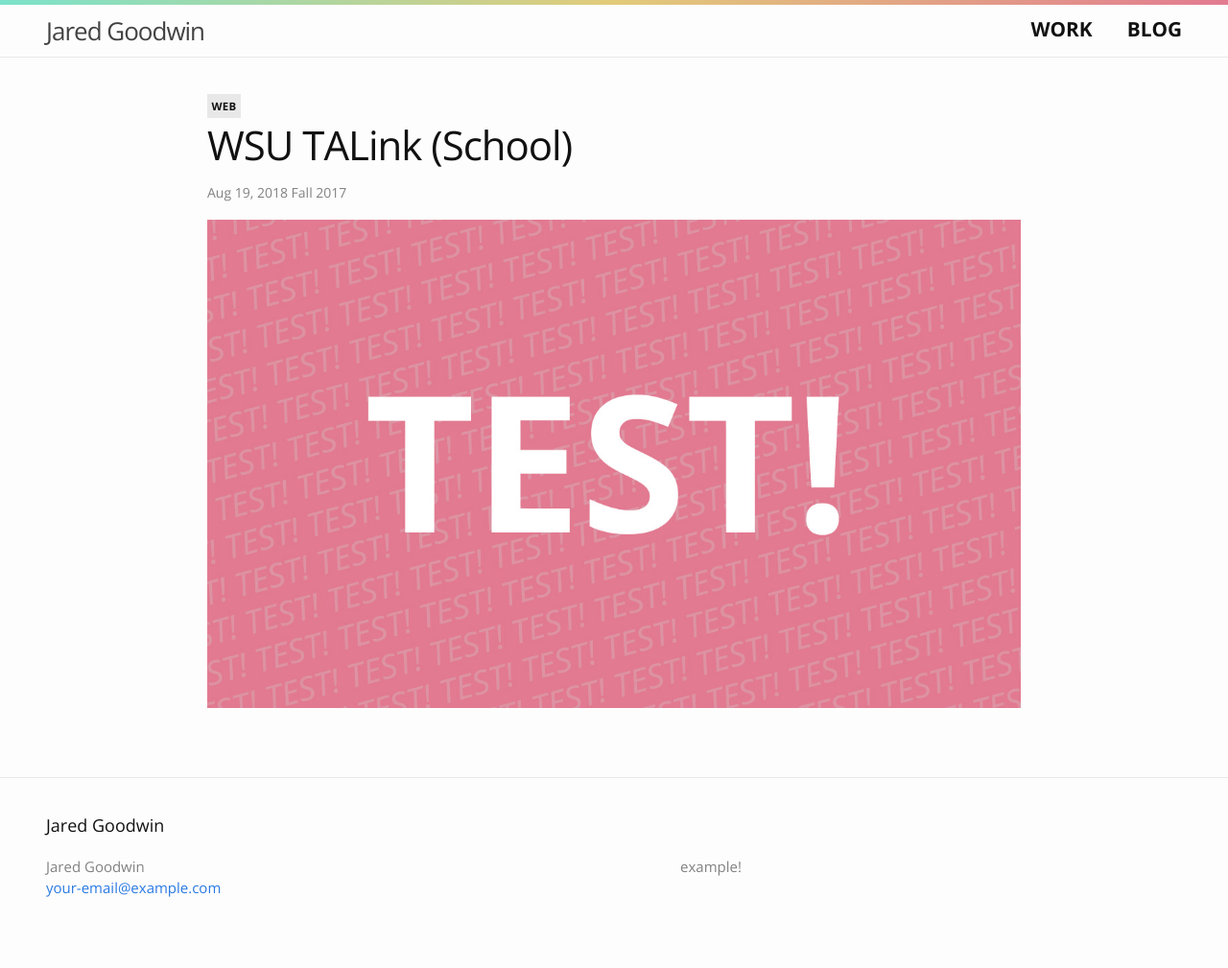
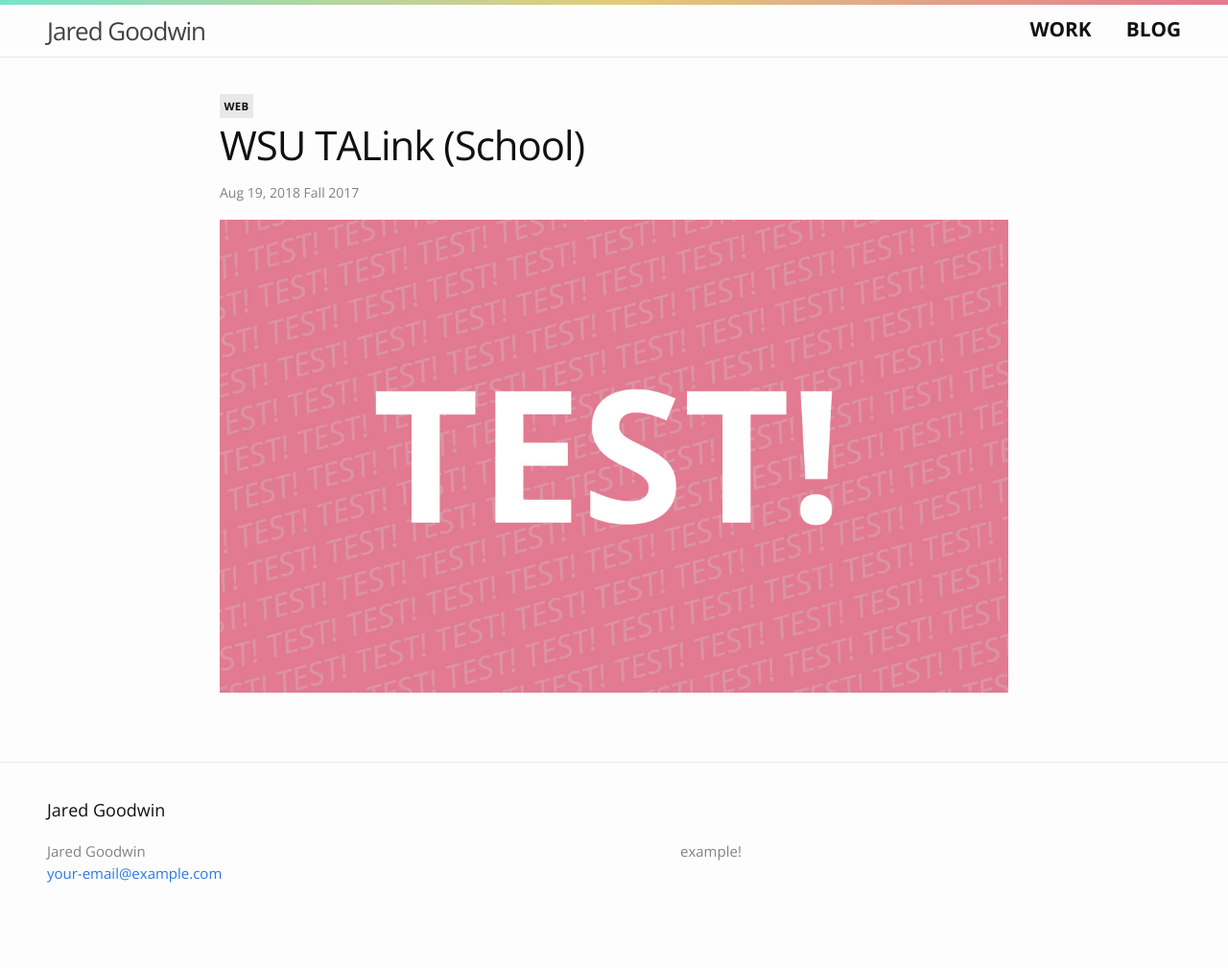
Before and after one commit to goodwin72/jaredrgoodwin.com, a Jekyll site: the page built from _work/wsu-talink.md, in a window 1280 px wide. Shown: the whole page at 96% size. Built offline with Jekyll 4.4.1, drawn with Linux system fonts in a browser that asks for light colours.

Commit message:
Made wrapper box-sizing border-box to prevent home page width overflow; Changed wrapper max-width to accommodate change from border-box; Quickfix for feed width issue affecting blog page

```diff
--- a/_sass/minima.scss
+++ b/_sass/minima.scss
@@ -24,7 +24,7 @@
 $table-text-align: left !default;
 
 // Width of the content area
-$content-width:    1280px !default;
+$content-width:    1350px !default;
 
 $on-palm:          600px !default;
 $on-laptop:        800px !default;
--- a/_sass/minima/_base.scss
+++ b/_sass/minima/_base.scss
@@ -197,6 +197,7 @@
   	//padding-left: $spacing-unit;
     overflow-x: hidden; /*Used to prevent full-page breakout backgrounds from
                         creating x-axis scrollbars*/
+    box-sizing: border-box;
   	@extend %clearfix;
 
   	@include media-query($on-laptop) {
--- a/_sass/minima/_layout.scss
+++ b/_sass/minima/_layout.scss
@@ -223,7 +223,7 @@
     margin-left: 0;
     list-style: none;
     float: left; //Added
-    width: 100%;
+    //width: 100%;  //Caused problem on Blog page with floated elements.
 
     > li {
         margin-bottom: $spacing-unit;
@@ -590,6 +590,9 @@
 
 .work__wrapper .feed{   //NOTE: CSS specificity is pretty high here...
     @extend .col-display;
+    width: 100%;    //Quick fix to get all work feeds to display 100%, but not
+                    //  have the blog feed interfere with the floated category
+                    //  on the blog page
 
     > li {
         padding-right: 36px;
```
